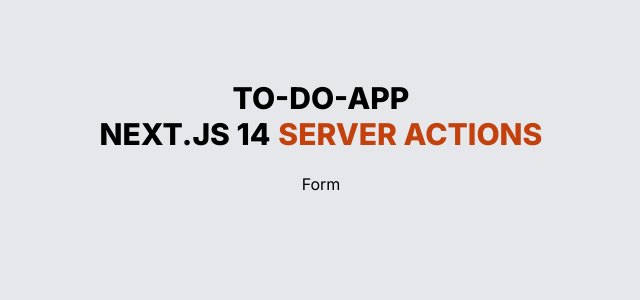
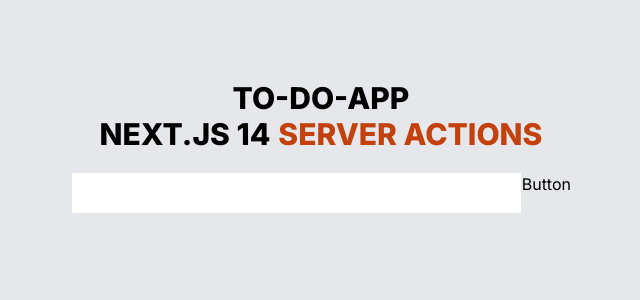
Before and after one commit to VyomRaturi/next-todo, a Next.js app: page / in a window 1280 px wide. Shown: the top 300 px of the page, without its empty margins (319-959 px from the left). Built offline with nearby package versions, Linux system fonts and the light colour scheme.

Commit message:
form component

```diff
--- a/components/ui/Form.tsx
+++ b/components/ui/Form.tsx
@@ -1,7 +1,30 @@
-import React from "react";
+"use client";
 
-const Form = () => {
-  return <div>Form</div>;
+import { useRef } from "react";
+import { ReactNode } from "react";
+
+interface FormProps {
+  children: ReactNode;
+  action: (formData: FormData) => Promise<void | boolean>;
+  className?: string;
+  onSubmit?: () => void;
+}
+
+const Form = ({ children, action, className, onSubmit }: FormProps) => {
+  const ref = useRef<HTMLFormElement>(null);
+  return (
+    <form
+      className={className}
+      onSubmit={onSubmit}
+      ref={ref}
+      action={async (formData) => {
+        await action(formData);
+        ref.current?.reset();
+      }}
+    >
+      {children}
+    </form>
+  );
 };
 
 export default Form;
```
